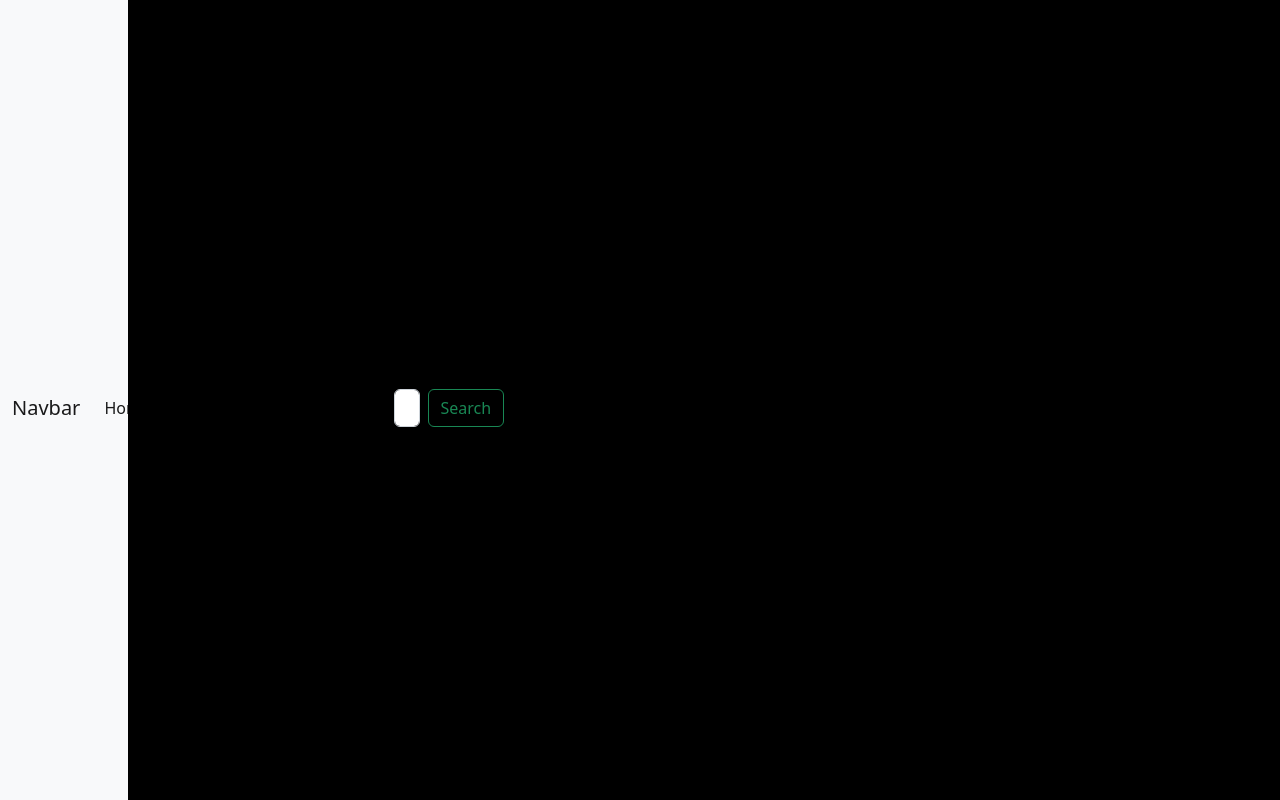
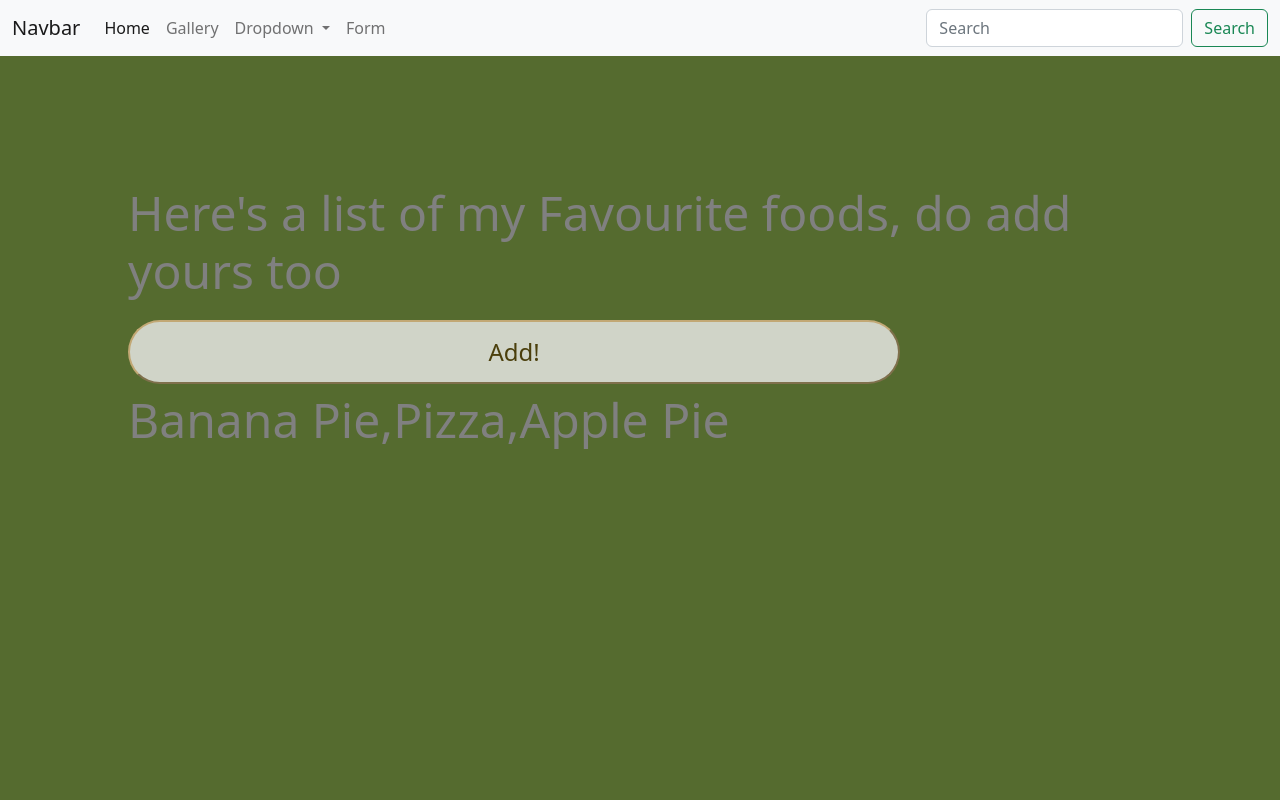
Before and after one commit to utpal3000/coursera, a plain HTML site: page index.html in a window 1280 px wide. Shown: the top 800 px of the page. Drawn offline with nearby package versions, Linux system fonts and the light colour scheme.

Commit message:
Updated style

```diff
--- a/style.css
+++ b/style.css
@@ -11,13 +11,14 @@
     border-color: darkgoldenrod;
 }
 
+h2{font-size:-webkit-xxx-large}
 .menu:hover{border-color:red}.sub-menu:hover{border-color:#0ea44d;}
 nav ul ul{
   position: absolute;
   opacity: 0;
   visibility: hidden;
 }
-main{display: block;float: right;width: 80%;font-size: xx-large;}
+main{display: block;float: right;width: 100%;font-size: xx-large;height: 96vh;}
 nav ul li:hover > ul{
 
   opacity: 1;
@@ -29,9 +30,32 @@ nav ul li:hover > ul{
 /*just a comment
 9096966609*/
 .open{display: block;}.close{display: none;}
-nav{display: inline-block;width: 10%;}
-div{width:100%;height:100vh;}
-section{background: darkolivegreen;}
-#array{padding:5%;}#array > button {color: #493504;padding: 0.5em;padding-left:5%;opacity:0.8;border-radius: 10%;text-align: center;text-shadow: -3px 3px 3px black;border-color: burlywood;/* text-transform: capitalize; */}
+
+#array{width:100%;height:100vh;}
+section{background: darkolivegreen;height: -webkit-fill-available;}
+#array{padding: 10%;font-size: xxx-large;height: 100vh;}
+#array > button {
+      color: #493504;
+      padding: 0.5em;
+      padding-left: 35%;
+      opacity: 0.8;
+      padding-right: 35%;
+      border-radius: 30rem;
+      text-align: center;
+      /* text-shadow: -3px 3px 3px black; */
+      border-color: burlywood;
+      font-size: 1.5rem;
+      font-style: inherit;
+    }
 #array > button:hover{opacity:1;text-decoration:none;text-shadow:none;border-color:#e40e0e;}
-footer{clear:both;}
+footer{clear:both;background-color: floralwhite;height: 3.5em;}
+
+    color: #493504;
+    padding: 1.5em;
+    padding-left: 35%;
+    opacity: 0.8;
+    border-radius: 30rem;
+    text-align: center;
+    /* text-shadow: -3px 3px 3px black; */
+    border-color: burlywood;
+    /* text-transform: capitalize; */
```
